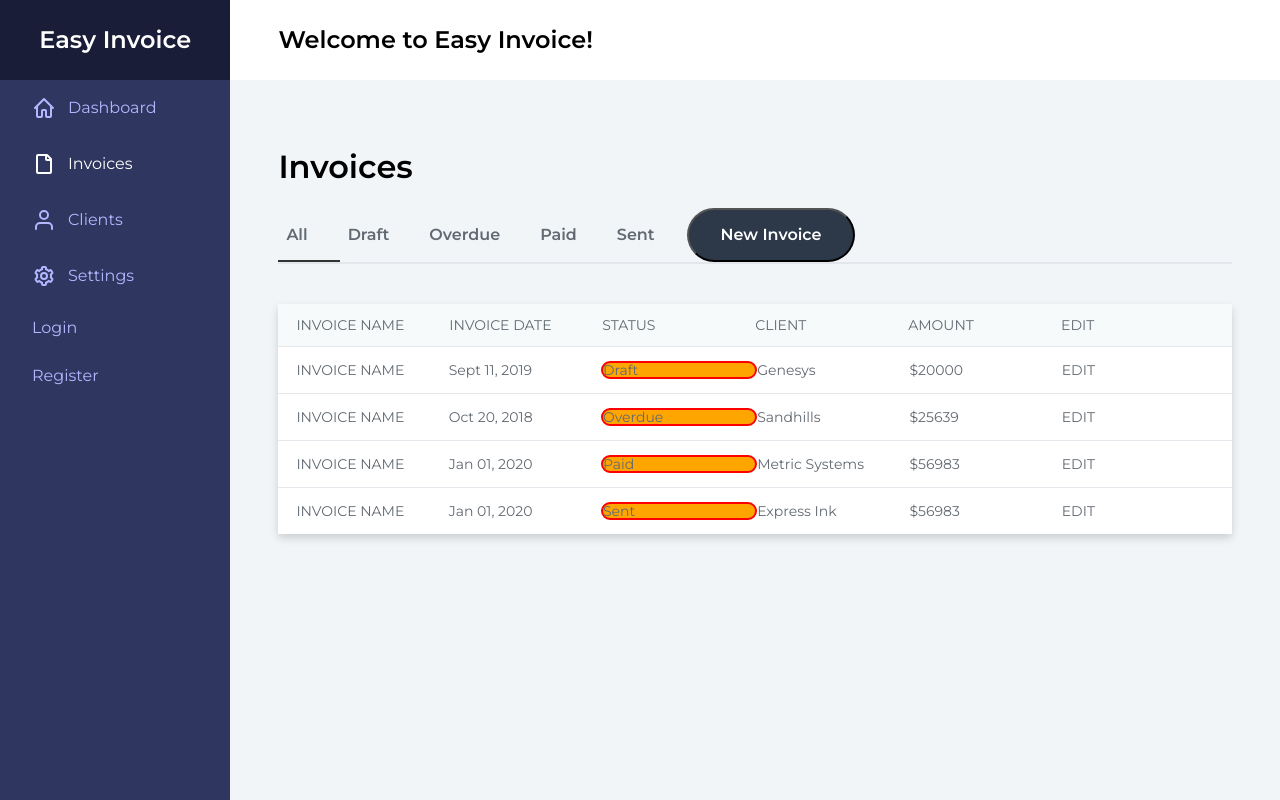
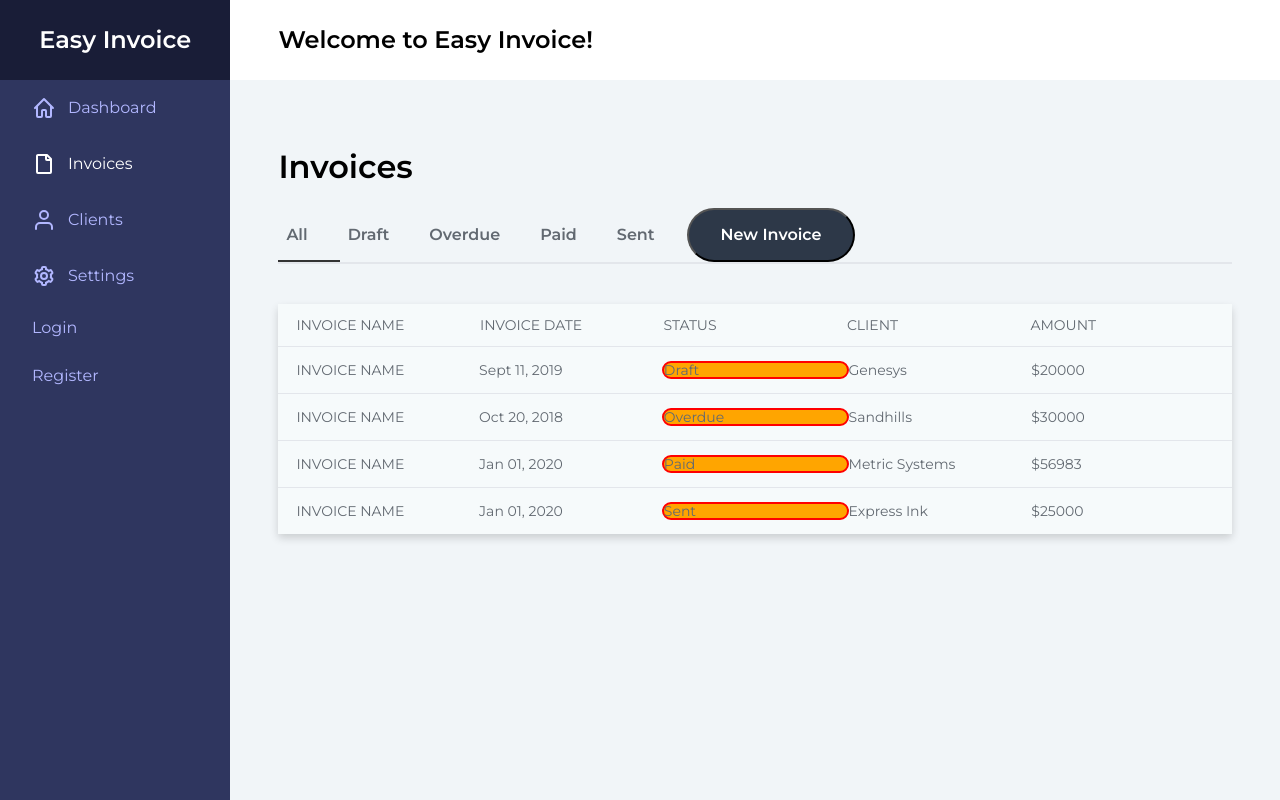
Before and after one commit to rprema/easy-invoice, an Angular app: page /invoices in a window 1280 px wide. Built offline with nearby package versions, Linux system fonts and the light colour scheme.

Commit message:
Add invoice-form to the app router.

```diff
--- a/src/app/app-routing.module.ts
+++ b/src/app/app-routing.module.ts
@@ -6,10 +6,12 @@ import {ClientsComponent} from './pages/clients/clients.component';
 import {SettingsComponent} from './pages/settings/settings.component';
 import {LoginComponent} from './pages/login/login.component';
 import {RegisterComponent} from './pages/register/register.component';
+import {InvoiceFormComponent} from './pages/invoice-form/invoice-form.component';
 
 const routes: Routes = [
   {path: 'dashboard', component: DashboardComponent},
   {path: 'invoices', component: InvoicesComponent},
+  {path: 'invoice-form', component: InvoiceFormComponent},
   {path: 'clients', component: ClientsComponent},
   {path: 'settings', component: SettingsComponent},
   {path: 'login', component: LoginComponent},
--- a/src/app/pages/invoice-form/invoice-form.component.html
+++ b/src/app/pages/invoice-form/invoice-form.component.html
@@ -1,11 +1,4 @@
-<div class="container">
-  <!--  <div class="main-header">Header-->
-  <!--  </div>-->
-
-  <app-menu></app-menu>
-
-  <main class="main-container">
-    <app-header></app-header>
+<div class="invoice-form-page">
   <form (ngSubmit)="onSubmitForm(invoiceForm)" #invoiceForm="ngForm">
     <button type="submit" class="invoice__button">Save</button>
 
@@ -18,7 +11,8 @@
         </div>
         <div class="main__invoice--header-item">
           <label class="main__invoice--header-item-label">Date Issued: </label>
-            <input class="main__invoice--header-item-input" type="text" name="dateIssued" [(ngModel)]="invoiceData.dateIssued">
+          <input class="main__invoice--header-item-input" type="text" name="dateIssued"
+                 [(ngModel)]="invoiceData.dateIssued">
         </div>
         <div class="main__invoice--header-item">
           <label class="main__invoice--header-item-label">Date Due: </label>
@@ -29,7 +23,8 @@
       <div class="main__invoice--title">
         <div class="main__invoice--title-description">
           <label class="main__invoice--title-description-label">Invoice </label>
-            <input class="main__invoice--title-description-input" type="text" name="invoiceDetail" [(ngModel)]="invoiceData.invoiceDetail">
+          <input class="main__invoice--title-description-input" type="text" name="invoiceDetail"
+                 [(ngModel)]="invoiceData.invoiceDetail">
         </div>
         {{invoiceData.invoiceDetail}}
         <div class="main__invoice--title-description">
@@ -106,20 +101,12 @@
             <div class="sum-total">
               <span class="sum-total-value">$0.00</span>
             </div>
-
-
           </div>
-
-
         </div>
-
-
       </div>
-
       <app-invoice-form-settings></app-invoice-form-settings>
 
     </div>
 
   </form>
-  </main>
 </div>
--- a/src/app/pages/invoices/invoices.component.html
+++ b/src/app/pages/invoices/invoices.component.html
@@ -16,41 +16,15 @@
         <div class="main-content__detail_item">STATUS</div>
         <div class="main-content__detail_item">CLIENT</div>
         <div class="main-content__detail_item">AMOUNT</div>
-        <div class="main-content__detail_item">EDIT</div>
+      </div>
+      <div class="main-content__detail_items" *ngFor="let item of invoiceItems" (click)="onNavigateToInvoice()">
+        <div class="main-content__detail_item detail_item-name">{{item.invoiceName}}</div>
+        <div class="main-content__detail_item">{{item.invoiceDate}}</div>
+        <div class="main-content__detail_item detail__item-status">{{item.invoiceStatus}}</div>
+        <div class="main-content__detail_item">{{item.invoiceClient}}</div>
+        <div class="main-content__detail_item">{{item.invoiceAmount}}</div>
+      </div>
 
-      </div>
-      <div class="main-content__detail_items detail_items_factor">
-        <div class="main-content__detail_item detail_item-name">INVOICE NAME</div>
-        <div class="main-content__detail_item">Sept 11, 2019</div>
-        <div class="main-content__detail_item detail__item-status">Draft</div>
-        <div class="main-content__detail_item">Genesys</div>
-        <div class="main-content__detail_item">$20000</div>
-        <div class="main-content__detail_item">EDIT</div>
-      </div>
-      <div class="main-content__detail_items detail_items_factor">
-        <div class="main-content__detail_item detail_item-name">INVOICE NAME</div>
-        <div class="main-content__detail_item">Oct 20, 2018</div>
-        <div class="main-content__detail_item detail__item-status">Overdue</div>
-        <div class="main-content__detail_item">Sandhills</div>
-        <div class="main-content__detail_item">$25639</div>
-        <div class="main-content__detail_item">EDIT</div>
-      </div>
-      <div class="main-content__detail_items detail_items_factor">
-        <div class="main-content__detail_item detail_item-name">INVOICE NAME</div>
-        <div class="main-content__detail_item">Jan 01, 2020</div>
-        <div class="main-content__detail_item detail__item-status">Paid</div>
-        <div class="main-content__detail_item">Metric Systems</div>
-        <div class="main-content__detail_item">$56983</div>
-        <div class="main-content__detail_item">EDIT</div>
-      </div>
-      <div class="main-content__detail_items detail_items_factor">
-        <div class="main-content__detail_item detail_item-name">INVOICE NAME</div>
-        <div class="main-content__detail_item">Jan 01, 2020</div>
-        <div class="main-content__detail_item detail__item-status">Sent</div>
-        <div class="main-content__detail_item">Express Ink</div>
-        <div class="main-content__detail_item">$56983</div>
-        <div class="main-content__detail_item">EDIT</div>
-      </div>
     </div>
   </form>
 </div>
--- a/src/app/pages/invoices/invoices.component.scss
+++ b/src/app/pages/invoices/invoices.component.scss
@@ -89,10 +89,6 @@
       }
 
     }
-
-    .detail_items_factor {
-      background-color: #FFFFFF;
-    }
   }
 
   .detail__item-status{
--- a/src/app/pages/invoices/invoices.component.ts
+++ b/src/app/pages/invoices/invoices.component.ts
@@ -1,4 +1,5 @@
-import { Component, OnInit } from '@angular/core';
+import {Component, OnInit} from '@angular/core';
+import {Router} from '@angular/router';
 
 @Component({
   selector: 'app-invoices',
@@ -7,9 +8,47 @@ import { Component, OnInit } from '@angular/core';
 })
 export class InvoicesComponent implements OnInit {
 
-  constructor() { }
+  invoiceItems: any;
+
+  constructor(private router: Router) {
+  }
 
   ngOnInit() {
+    this.invoiceItems = [
+      {
+        invoiceName: 'INVOICE NAME',
+        invoiceDate: 'Sept 11, 2019',
+        invoiceStatus: 'Draft',
+        invoiceClient: 'Genesys',
+        invoiceAmount: '$20000',
+      },
+      {
+        invoiceName: 'INVOICE NAME',
+        invoiceDate: 'Oct 20, 2018',
+        invoiceStatus: 'Overdue',
+        invoiceClient: 'Sandhills',
+        invoiceAmount: '$30000',
+      },
+      {
+        invoiceName: 'INVOICE NAME',
+        invoiceDate: 'Jan 01, 2020',
+        invoiceStatus: 'Paid',
+        invoiceClient: 'Metric Systems',
+        invoiceAmount: '$56983',
+      },
+      {
+        invoiceName: 'INVOICE NAME',
+        invoiceDate: 'Jan 01, 2020',
+        invoiceStatus: 'Sent',
+        invoiceClient: 'Express Ink',
+        invoiceAmount: '$25000',
+      }
+    ];
   }
 
+  onNavigateToInvoice() {
+    this.router.navigateByUrl('invoice-form');
+  }
+
+
 }
```
Lines whose indentation alone changed are shown as unchanged.
